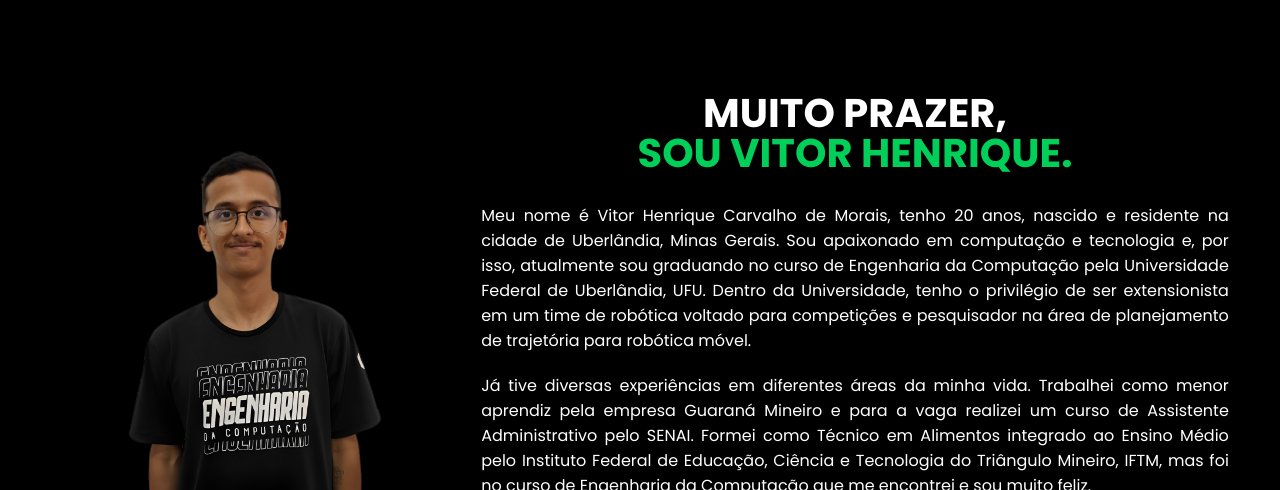
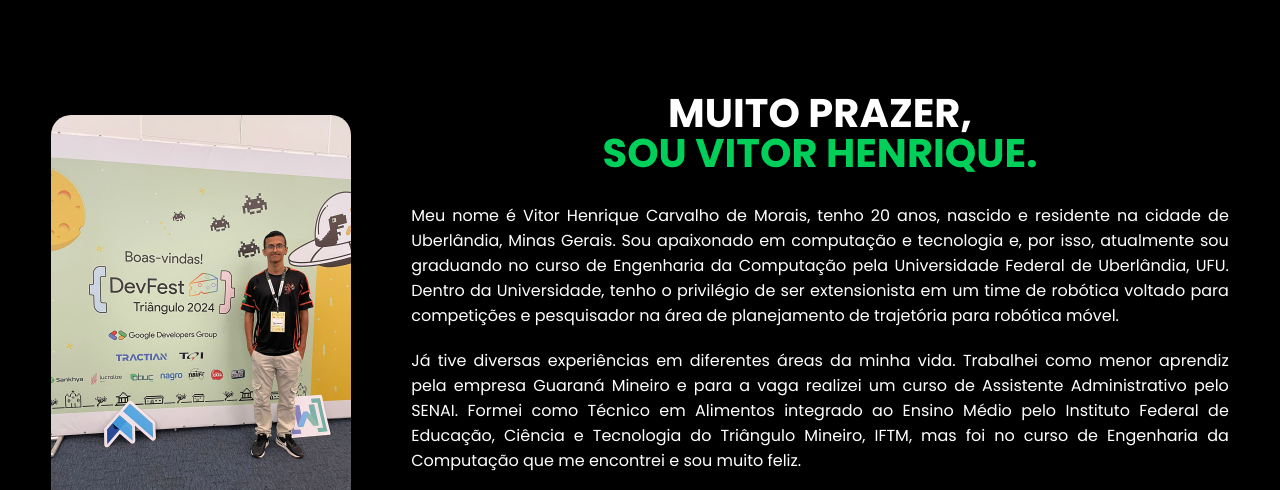
Before and after one commit to Vhcmorais/portfolio, a plain HTML site: page index.html in a window 1280 px wide. Shown: the part 1390-1880 px from the top of the page. Drawn offline with nearby package versions, Linux system fonts and the light colour scheme.

Commit message:
terceiro commit

```diff
--- a/index.html
+++ b/index.html
@@ -100,9 +100,10 @@
             <div class="interface">
                 <div class="flex">
                     <div class="img-sobre">
-                        <img src="imagens/eu-removebg-preview (1) (1).png" alt="foto sessão sobre"
-                        height="370px"
-                        width="370px">
+                        <img src="imagens/devfest.jpg"foto sessão sobre"
+                        height="400px"
+                        width="300px"
+                        style="border-radius: 20px;">
                     </div> <!-- img sobre -->
 
                     <div class="txt-sobre">
```
Also changed, not shown: imagens/devfest.jpg (added).
